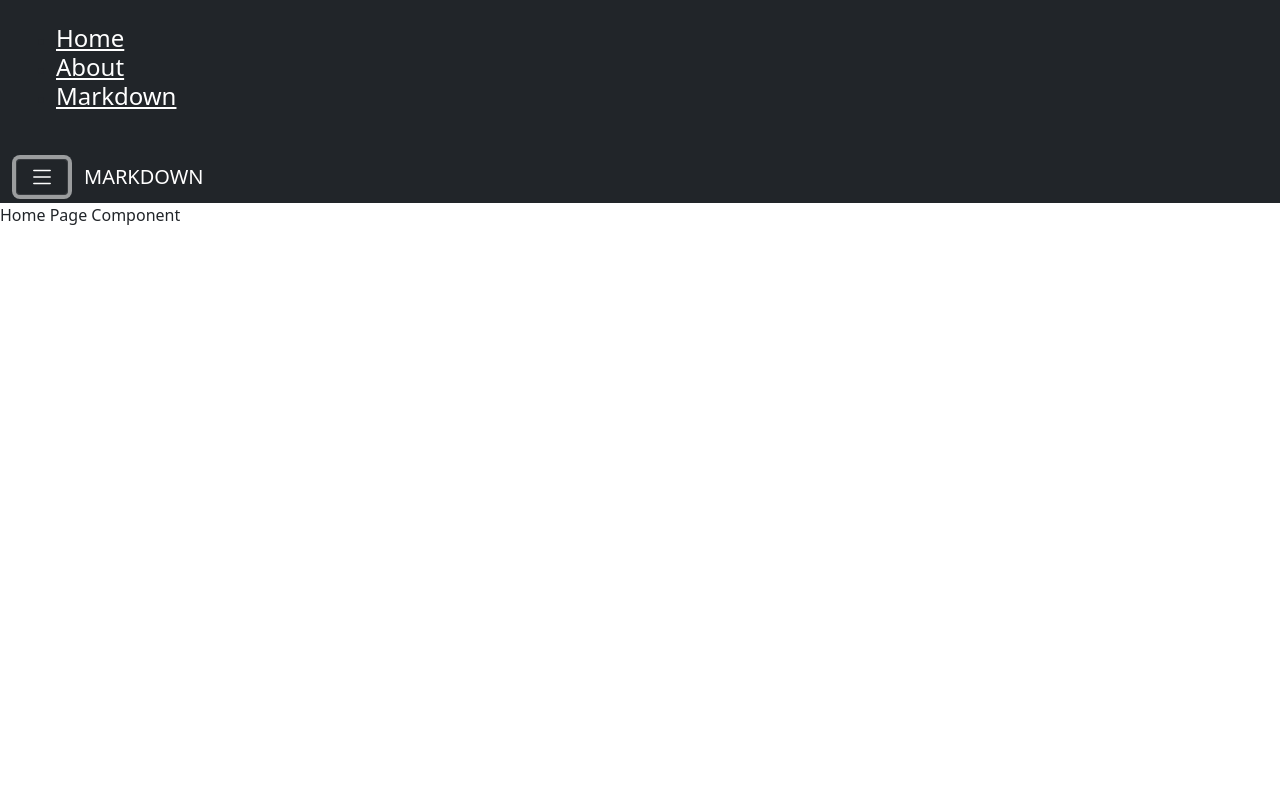
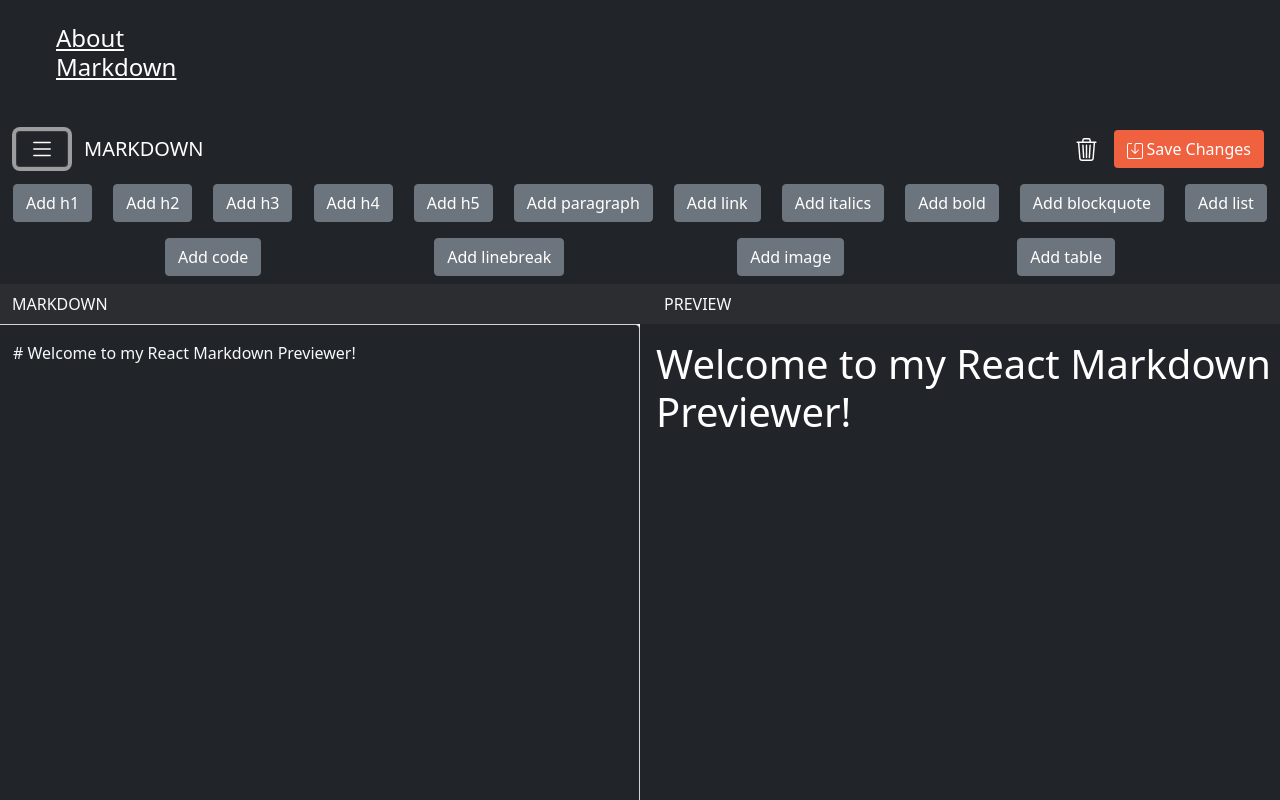
Before and after one commit to Zach-Trani/markdown-editor, a React (Create React App) app: page / in a window 1280 px wide. Both pictures are taken after a click on the button "Toggle navigation". Shown: the top 800 px of the page. Built offline with nearby package versions, Linux system fonts and the light colour scheme.

Commit message:
fix: remove home page

```diff
--- a/src/App.js
+++ b/src/App.js
@@ -1,6 +1,5 @@
 import { Route, Routes } from "react-router-dom";
 import Markdown from "./Components/Markdown";
-import Home from "./Components/Home";
 import About from "./Components/About";
 
 function App() {
@@ -8,8 +7,7 @@ function App() {
     <div className="App">
       <div>
         <Routes>
-          <Route path="/" element={<Home />} />
-          <Route path="/markdown" element={<Markdown />} />
+          <Route path="/" element={<Markdown />} />
           <Route path="/about" element={<About />} />
         </Routes>
       </div>
--- a/src/Components/Home/index.js
+++ /dev/null
@@ -1,12 +0,0 @@
-import NavBar from "../NavBar";
-
-const Home = () => {
-    return (
-        <>
-        <NavBar showIcon={false} />
-        <div>Home Page Component</div>
-        </>
-    );
-}
-
-export default Home;
--- a/src/Components/NavBar/index.js
+++ b/src/Components/NavBar/index.js
@@ -21,17 +21,12 @@ const NavBar = ({ showIcon }) => {
         <div className="bg-dark p-4">
           <ul>
             <li>
-              <Link to="/" className="text-white h4">
-                Home
-              </Link>
-            </li>
-            <li>
               <Link to="/about" className="text-white h4">
                 About
               </Link>
             </li>
             <li>
-              <Link to="/markdown" className="text-white h4">
+              <Link to="/" className="text-white h4">
                 Markdown
               </Link>
             </li>
```
